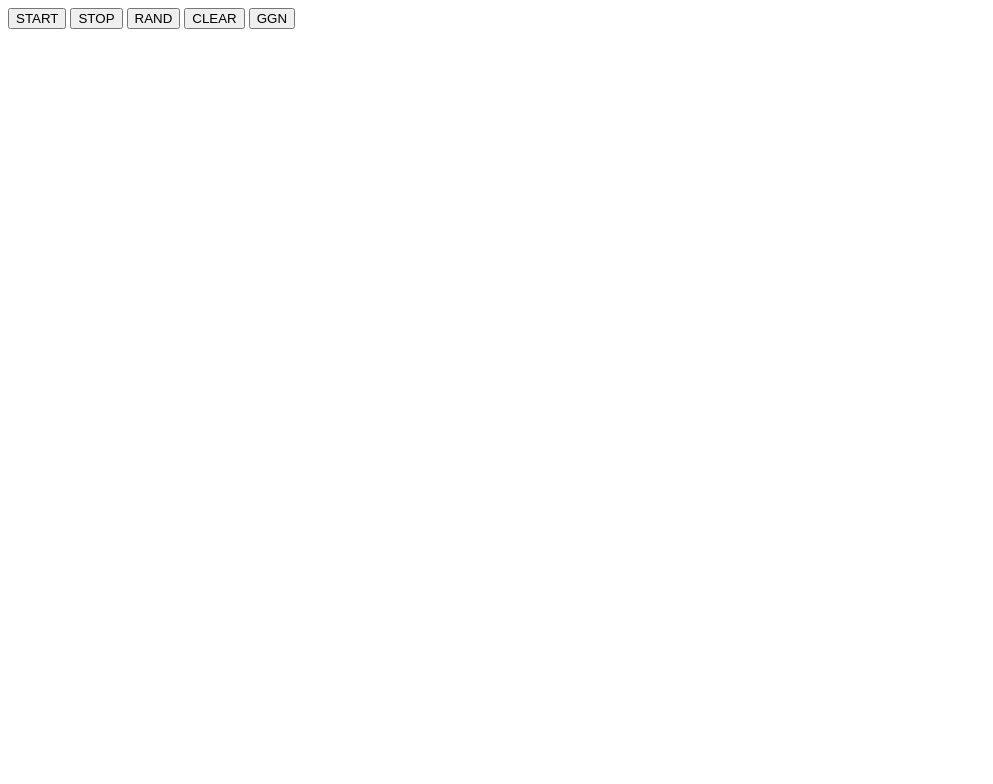
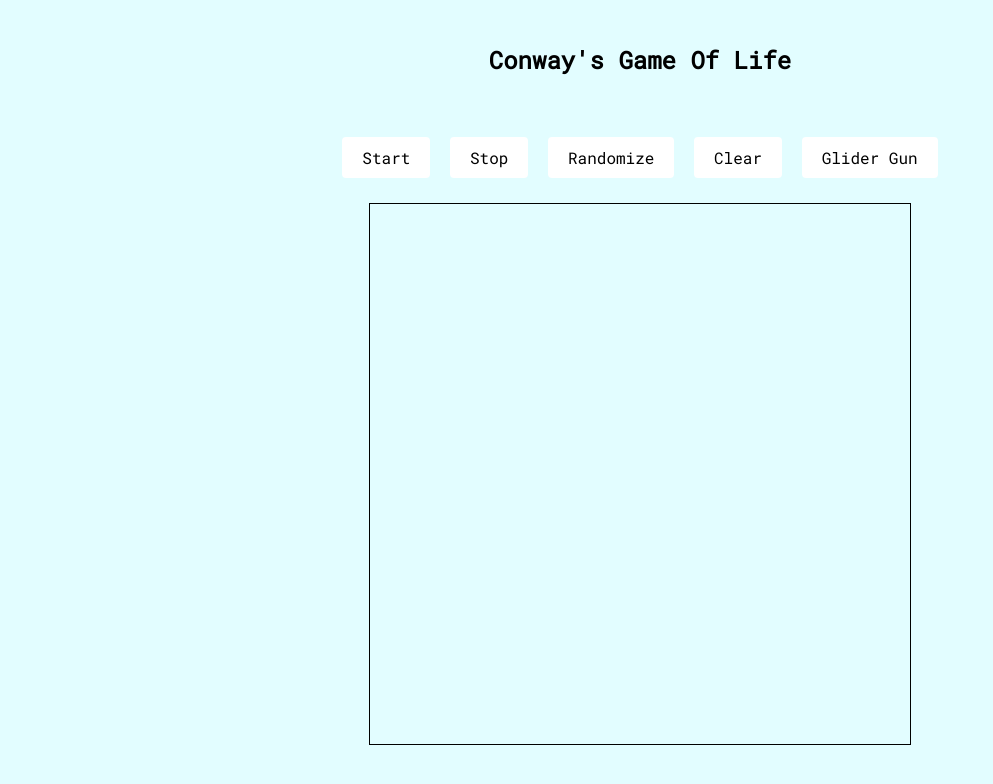
Before and after one commit to SamStout/game_of_life, a plain HTML site: page index.html in a window 1280 px wide. Shown: the whole page, without its empty margins (0-993 px from the left). Drawn offline with Linux system fonts and the light colour scheme.

Commit message:
Added styling and css, complete

```diff
--- a/index.html
+++ b/index.html
@@ -1,24 +1,25 @@
 <!DOCTYPE html>
 <html lang="en">
-<head>
-    <link rel= "stylesheet" href=style.css>
-    <meta charset="UTF-8">
-    <meta name="viewport" content="width=device-width, initial-scale=1.0">
-    <title>Document</title>
-</head>
+    <head>
+        <link rel="stylesheet" href="style.css">
+        <meta charset="UTF-8">
+        <meta name="viewport" content="width=device-width, initial-scale=1.0">
+        <link href="https://fonts.googleapis.com/css?family=Roboto+Mono&display=swap" rel="stylesheet">
+        <title>Conway's Game Of Life</title>
+    </head>
 <body>
-    <div>
-        <button id="startButton">START</button>
-        <button id="stopButton">STOP</button>
-        <button id="randButton">RAND</button>
-        <button id="clearButton">CLEAR</button>
-        <button id="gggButton">GGN</button>
-
-
-
+    <header>
+        <h1>Conway's Game Of Life</h1>
+    </header>
+    <div id="controls">
+        <button id="startButton">Start</button>
+        <button id="stopButton">Stop</button>
+        <button id="randButton">Randomize</button>
+        <button id="clearButton">Clear</button>
+        <button id="gggButton">Glider Gun</button>
     </div>
     <div id="board" class="grid">
     </div>
-    <script src = "script.js"></script>
+    <script src="script.js"></script>
 </body>
 </html>
--- a/script.js
+++ b/script.js
@@ -5,9 +5,9 @@ const randButton = document.getElementById("randButton")
 const clearButton = document.getElementById("clearButton")
 const gggButton = document.getElementById("gggButton")
 
-const amtRow = 40;
-const amtCol = 40;
-const amtTimeRefresh = 1;
+const amtRow = 36;
+const amtCol = 36;
+const amtTimeRefresh = .5;
 const chanceOfRand = .15
 let randState = false;
 
@@ -25,41 +25,42 @@ const findAmtNeighbors = (cell) => {
     const row = parseInt(cell.dataset.row);
     const col = parseInt(cell.dataset.col);
 
-    // Initialize a variable to count the number of alive neighbors
+    // initialize a variable to count the number of alive neighbors
     let neighbors = 0;
 
-    // Iterate through a 3x3 grid centered around the current cell
+    // iterate through a 3x3 grid centered around the current cell
     for (let r = -1; r <= 1; r++) {
         for (let c = -1; c <= 1; c++) {
-            // When r and c are both 0, it's the current cell itself, so we skip it
+            // when r and c are both 0, it's the current cell itself, so we skip it
             if (r === 0 && c === 0) {
                 continue;
             }
-            // Calculate the coordinates of a potential neighbor cell
+            // calculate the coordinates of a potential neighbor cell
             const newRow = row + r;
             const newCol = col + c;
 
-            // Check if the potential neighbor cell is within the grid boundaries
+            // check if potential neighbor cell is within the grid boundaries
             if ( newRow >= 0 &&
                 newRow < amtRow &&
                 newCol >= 0 &&
                 newCol < amtCol ) {
-                // Find the neighbor cell in the DOM using its data attributes
+                // find the neighbor cell in the DOM using its data attributes
                 const neighborCell = document.querySelector(
                     `[data-row="${newRow}"][data-col="${newCol}"]`
                 );
-                // Check if the neighbor cell is alive (contains the "alive" class)
+                // check if the neighbor cell is alive (contains the "alive" class)
                 if (neighborCell.classList.contains("alive")) {
-                    // If the neighbor cell is alive, increment the neighbors count
+                    // If a neighbor cell is alive, increment the neighbors count
                     neighbors++;
                 }
             }
         }
     }
-    // Return the total count of alive neighbors for the current cell
+    // return the total count of alive neighbors for the current cell
     return neighbors;
 };
 
+// for an individual cell, find surrounding neighbors, determine will be alive or dead
 const deadOrAlive =(cell)=>{
     const neighbors = findAmtNeighbors(cell)
     if(cell.classList.contains("alive")){
@@ -72,7 +73,7 @@ const deadOrAlive =(cell)=>{
         }
     }
 }
-
+// make each cell and assign a coordinate
 const makeBoard = () => {
     for(let row = 0; row < amtRow; row++){
         for(let col = 0; col <amtCol; col++){
@@ -81,6 +82,8 @@ const makeBoard = () => {
             cell.dataset.row = row;
             cell.className = "cell";
             cell.addEventListener("click", toggle)
+
+            // allows for random placement on next board
             if(randState){
                 let n = Math.random()
                 if(n<chanceOfRand){
@@ -92,19 +95,21 @@ const makeBoard = () => {
     }
 }
 
-const startGame = () =>{
-    gameRunning = true;
-    IntervalId = setInterval(updateGame, amtTimeRefresh);
-    console.log("game start")
+const startGame = () => {
+    if (!gameRunning) {
+        IntervalId = setInterval(updateGame, amtTimeRefresh);
+        gameRunning = true;
+    }
 }
 
 const stopGame = () => {
     console.log("Stopping the game");
+    clearInterval(IntervalId);
     gameRunning = false;
-    clearInterval(IntervalId);
 };
 
 
+//run through each cell and determine and assign what theyll be on next refresh
 const stageCellState = () =>{
     const cells = document.querySelectorAll(".cell");
     cells.forEach(cell => {
@@ -112,10 +117,11 @@ const stageCellState = () =>{
     });
 
 }
+//solidy next fram state of all cells based on "almostAlive" or "almostDead"
 const makeAliveOrDead = () => {
     const cells = document.querySelectorAll(".cell");
 
-    // Create two arrays to store the cells to be updated for alive and dead
+    // arrays to store the cells to be updated for alive and dead
     const cellsToBeAlive = [];
     const cellsToBeDead = [];
 
@@ -127,7 +133,7 @@ const makeAliveOrDead = () => {
         }
     });
 
-    // Now, update the state of the cells
+    // update the state of the cells
     cellsToBeAlive.forEach(cell => {
         cell.classList.add("alive");
         cell.classList.remove("almostAlive");
@@ -143,17 +149,16 @@ const makeAliveOrDead = () => {
     stageCellState();
 }
 
-const randPlacement = () => {
-    randState = true;
-
-    // Clear the existing grid by removing all child elements
+const clearBoard = () =>{
     while (board.firstChild) {
         board.removeChild(board.firstChild);
     }
+    makeBoard();
+}
 
-    // Create a new randomized grid
-    makeBoard();
-
+const randPlacement = () => {
+    randState = true;
+    clearBoard();
     randState = false;
 }
 
@@ -178,8 +183,6 @@ const spawnGosperGliderGun = () => {
     });
 };
 
-// You can call this function to spawn the modified Gosper glider gun.
-
 const updateGame = () => {
     // Iterate through all cells and update their state based on neighbors and save value in almost alive
     // Then run through cells again, and enforce changes after value are all stored.
@@ -190,6 +193,6 @@ gggButton.addEventListener("click", spawnGosperGliderGun)
 randButton.addEventListener("click", randPlacement)
 startButton.addEventListener("click", startGame)
 stopButton.addEventListener("click", stopGame)
-clearButton.addEventListener("click", () => location.reload())
+clearButton.addEventListener("click", clearBoard)
 
 makeBoard();
--- a/style.css
+++ b/style.css
@@ -1,48 +1,94 @@
 
-/* start -> end */
-/* @keyframes fadeToColor {
-    0% {
-      background-color: rgb(255, 255, 255);
-    }
-    100% {
-      background-color: rgb(138, 138, 138);
-    }
-  } */
-
-.grid{
-    display: grid;
-    grid-template-columns: repeat(40, 10px);
-    grid-template-rows: repeat(40,10px);
-    margin: 20px auto;
-    width: 500px;
+*{
+    font-family: "Roboto Mono", monospace;
 }
 
+:root {
+    --primary-color: #5465ff;
+    --secondary-color: #788bff;
+    --third-color:#9bb1ff;
+    --fourth-color:#bfd7ff;
+    --fifth-color:#e2fdff;
+    --alive: #ff58fc;
+    --almost-dead: #ff9f1c;
+    --almost-alive:#00f5d4;
+    --border-color: black;
+}
+
+body, h1 {
+    background-color: var(--fifth-color);
+}
+
+header {
+    background-color: var(--fifth-color);
+    color: black;
+    text-align: center;
+    padding: 20px 0;
+}
+
+h1 {
+    font-size: 24px;
+}
+
+#controls {
+    text-align: center;
+    margin: 20px 0;
+}
+
+button {
+    background-color: white;
+    color: black;
+    border: none;
+    padding: 10px 20px;
+    margin: 5px;
+    cursor: pointer;
+    font-size: 16px;
+    border-radius: 4px;
+}
+
+button:hover {
+    background-color: #b8b8b8;
+}
+
+.grid {
+    display: grid;
+    grid-template-columns: repeat(36, 15px);
+    grid-template-rows: repeat(36, 15px);
+    margin: 0 auto;
+    width: 540px;
+    border: 1px solid black;
+}
 
 .cell {
-    width: 10px;
-    height: 10px;
+    width: 15px;
+    height: 15px;
 }
-
 
 .cell:hover {
     background-color: pink;
 }
 
-
 .alive {
-    background-color: rgb(255, 0, 221);
-    border: 1px solid rgb(232, 84, 213);
+    background-color: var(--alive);
+    border: 1px solid var(--border-color);
 }
 
-.almostDead{
-    background-color: aquamarine;
+.almostDead {
+    background-color: var(--almost-dead);
+    border: 1px solid var(--border-color);
 }
 
-.almostAlive{
-    background-color: burlywood;
+.almostAlive {
+    background-color: var(--almost-alive);
+    border: 1px solid var(--border-color);
+
 }
 
-.cell.alive.almostAlive{
-    background-color: rgb(255, 0, 221) !important;
-    border: 1px solid rgb(232, 84, 213);
+.cell.alive.almostAlive {
+    background-color: fcefef(255, 0, 221) !important;
+    border: 1px solid var(--border-color);
 }
+
+code, pre {
+    font-family: "Roboto Mono", monospace;
+}
```
